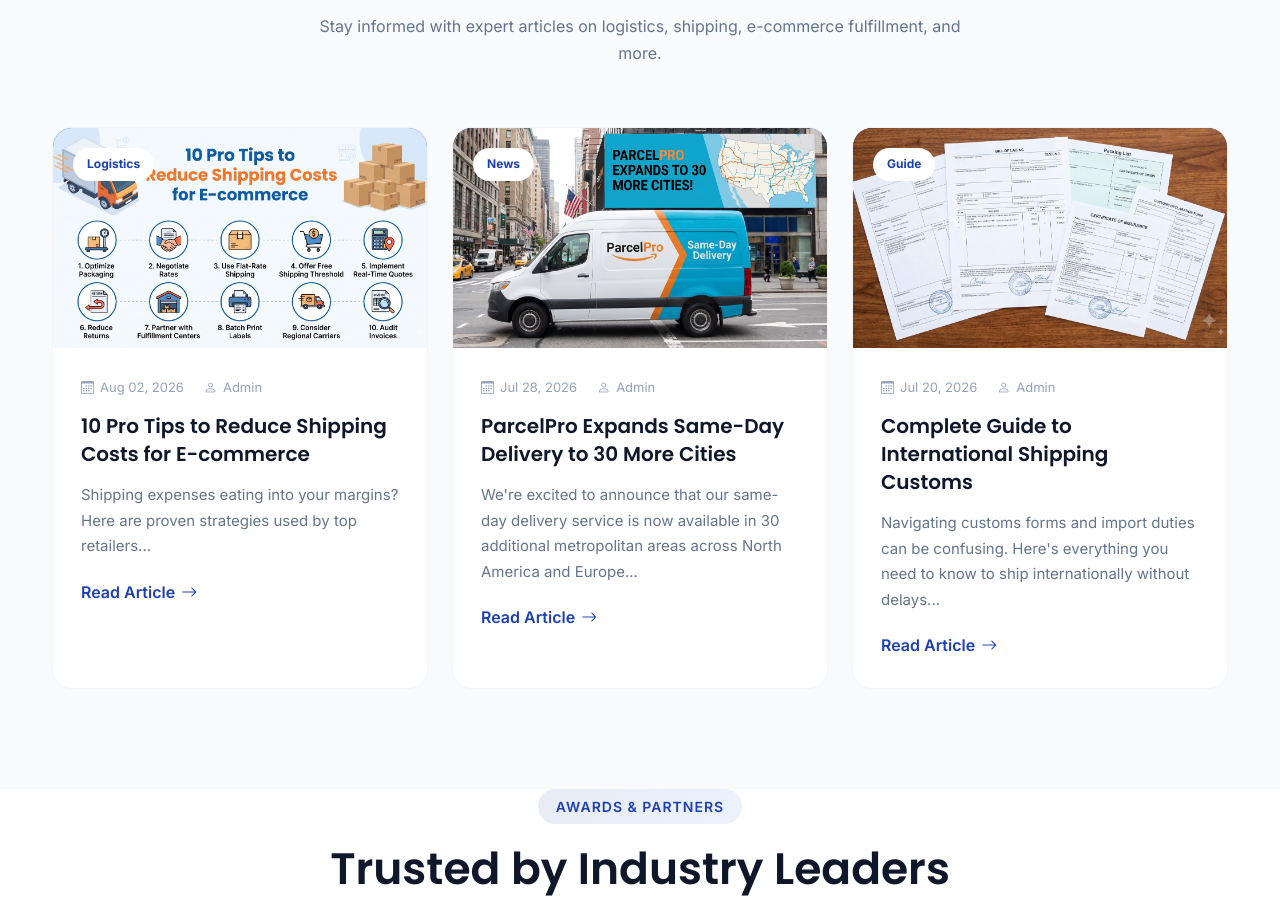
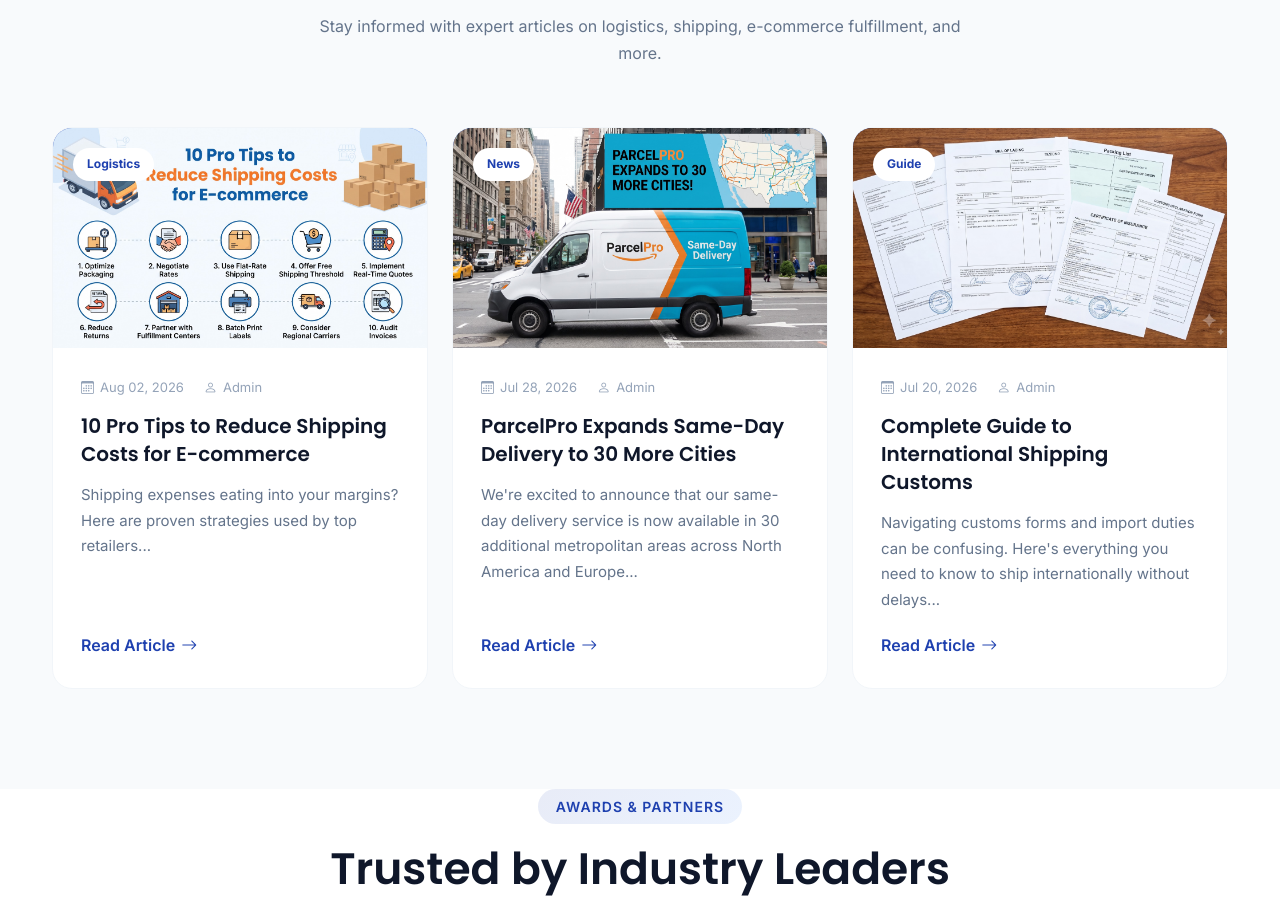
Before and after one commit to Chandru04-bit/ParcelPro, a website: page index.html in a window 1280 px wide. Shown: the part 7125-8036 px from the top of the page. Drawn offline with nearby package versions, Linux system fonts and the light colour scheme.

Commit message:
Align Read Article button consistently at the bottom of blog cards

```diff
--- a/assets/css/style.css
+++ b/assets/css/style.css
@@ -1077,6 +1077,8 @@ img { max-width: 100%; height: auto; display: block; }
   border: 1px solid var(--gray-200);
   transition: var(--transition);
   height: 100%;
+  display: flex;
+  flex-direction: column;
 }
 .blog-card:hover {
   transform: translateY(-8px);
@@ -1111,7 +1113,13 @@ img { max-width: 100%; height: auto; display: block; }
   border-radius: 50px;
   z-index: 1;
 }
-.blog-card-body { padding: 28px; }
+.blog-card-body {
+  padding: 28px;
+  display: flex;
+  flex-direction: column;
+  flex: 1 1 auto;
+}
+.blog-card-body .service-card-link { margin-top: auto; }
 .blog-meta {
   display: flex;
   gap: 20px;
```
